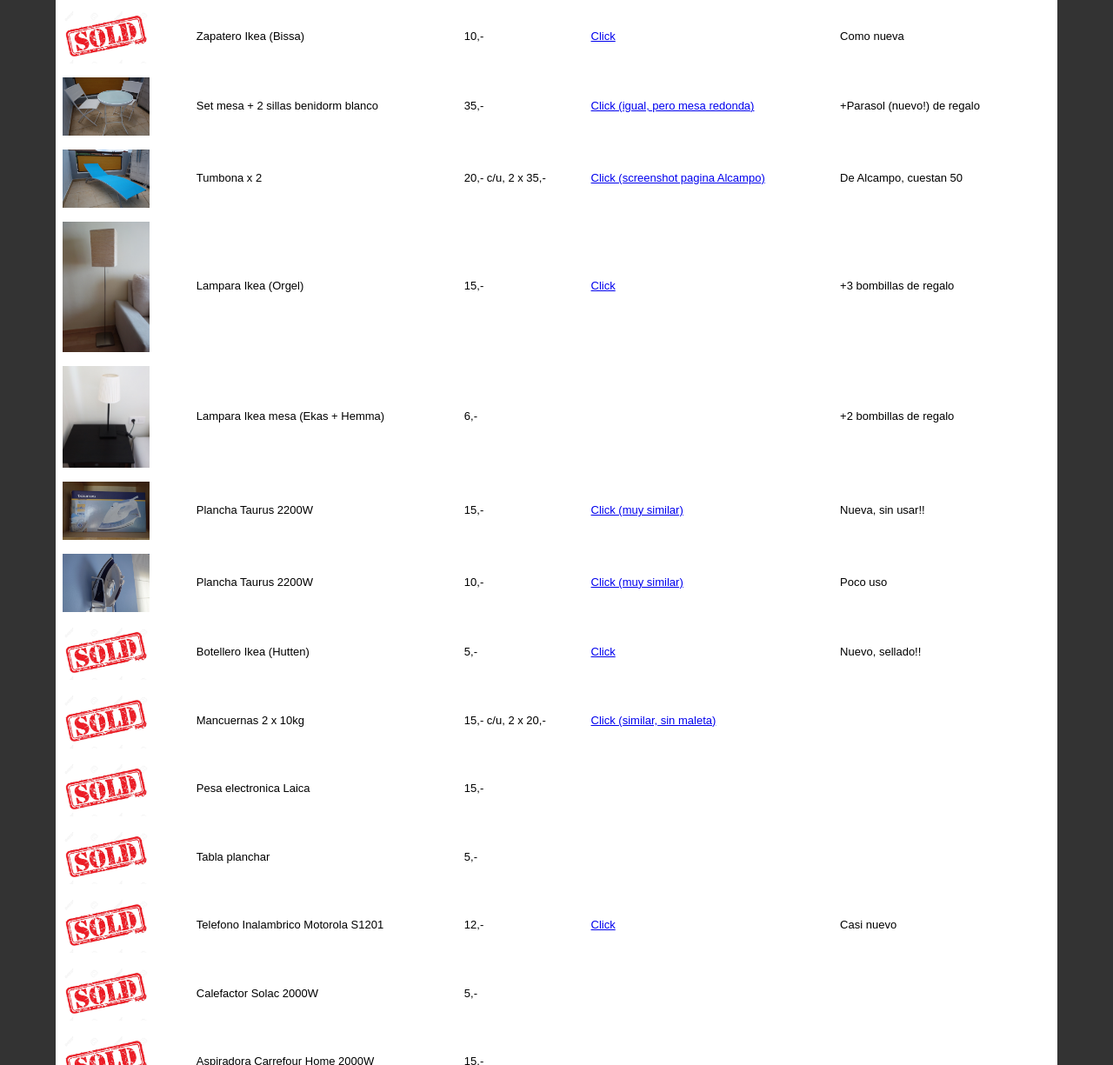
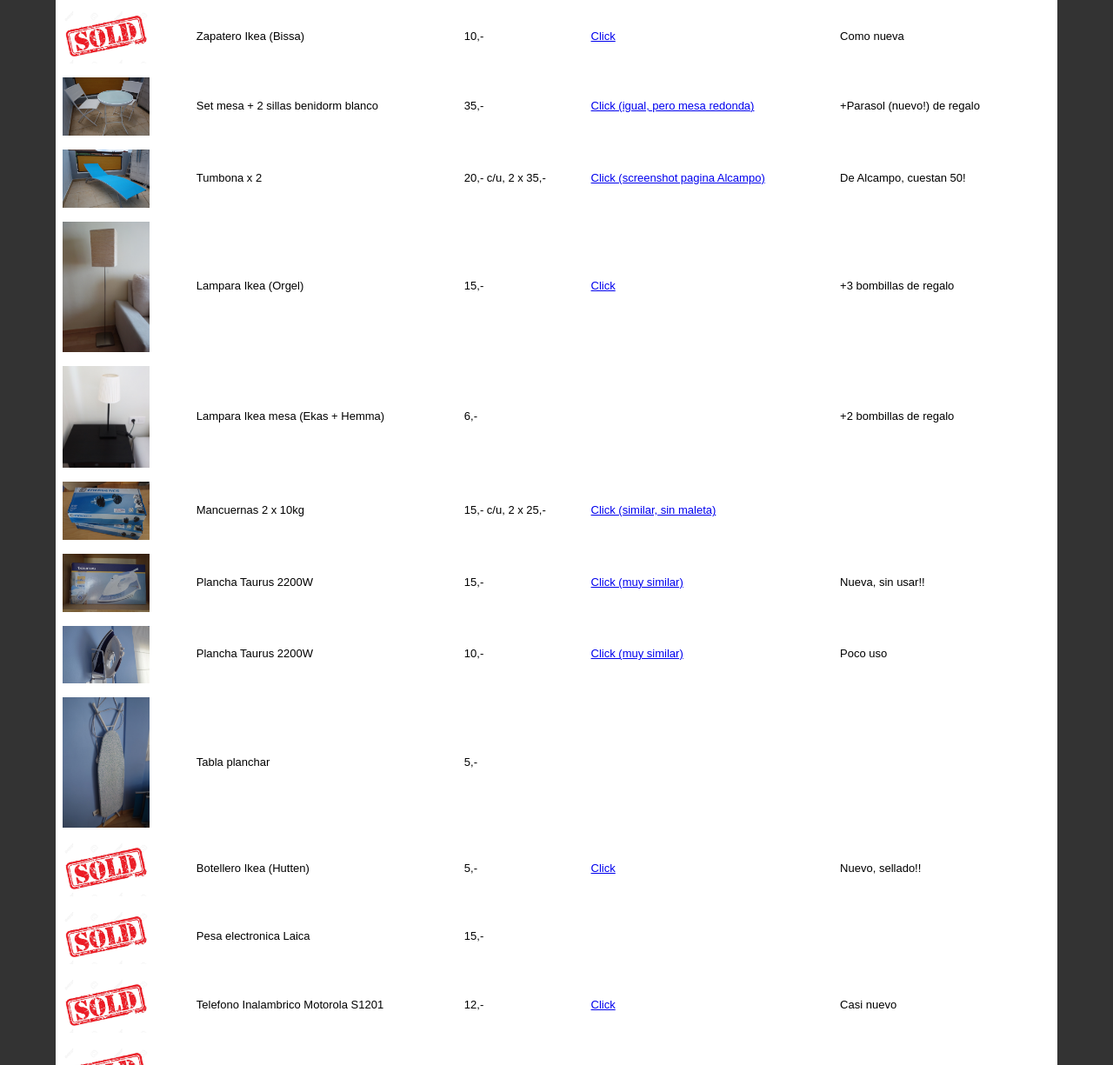
Before and after one commit to mcisternas/mcisternas.github.io, a plain HTML site: page forsale.html in a window 1280 px wide. Shown: the part 615-1840 px from the top of the page at 87% size. Drawn offline with Linux system fonts and the light colour scheme; a script that the page names is missing.

Commit message:
no message

```diff
--- a/forsale.html
+++ b/forsale.html
@@ -133,7 +133,7 @@ p {
    <td>Tumbona x 2</td>
    <td>20,- c/u, 2 x 35,-</td>
    <td><a href="sale_pics/tumbona2.png">Click (screenshot pagina Alcampo)</a></td>
-   <td>De Alcampo, cuestan 50</td>
+   <td>De Alcampo, cuestan 50!</td>
  </tr>
 
  <tr>
@@ -152,6 +152,14 @@ p {
    <td>+2 bombillas de regalo</td>
  </tr>
 
+ <tr>
+   <td><a href="sale_pics/pesas.JPG"><img src="sale_pics/pesas.JPG" width="100"></a></td>
+   <td>Mancuernas 2 x 10kg</td>
+   <td>15,- c/u, 2 x 25,-</td>
+   <td><a href="http://www.decathlon.es/kit-de-mancuernas-20-kg-id_8018574.html">Click (similar, sin maleta)</a></td>
+   <td></td>
+ </tr>
+
   <tr>
     <td><a href="sale_pics/plancha1.JPG"><img src="sale_pics/plancha1.JPG" width="100"></a></td>
     <td>Plancha Taurus 2200W</td>
@@ -168,6 +176,14 @@ p {
     <td>Poco uso</td>
   </tr>
 
+  <tr>
+    <td><a href="sale_pics/tabla_planchar.JPG"><img src="sale_pics/tabla_planchar.JPG" width="100"></a></td>
+    <td>Tabla planchar</td>
+    <td>5,-</td>
+    <td></td>
+    <td></td>
+  </tr>
+
  <tr>
    <td><a href="sale_pics/botellero.JPG"><img src="sale_pics/sold.JPG" width="100"></a></td>
    <td>Botellero Ikea (Hutten)</td>
@@ -177,25 +193,9 @@ p {
  </tr>
 
  <tr>
-   <td><a href="sale_pics/pesas.JPG"><img src="sale_pics/sold.JPG" width="100"></a></td>
-   <td>Mancuernas 2 x 10kg</td>
-   <td>15,- c/u, 2 x 20,-</td>
-   <td><a href="http://www.decathlon.es/kit-de-mancuernas-20-kg-id_8018574.html">Click (similar, sin maleta)</a></td>
-   <td></td>
- </tr>
-
- <tr>
    <td><a href="sale_pics/laica.JPG"><img src="sale_pics/sold.JPG" width="100"></a></td>
    <td>Pesa electronica Laica</td>
    <td>15,-</td>
-   <td></td>
-   <td></td>
- </tr>
-
- <tr>
-   <td><a href="sale_pics/tabla_planchar.JPG"><img src="sale_pics/sold.JPG" width="100"></a></td>
-   <td>Tabla planchar</td>
-   <td>5,-</td>
    <td></td>
    <td></td>
  </tr>
```
